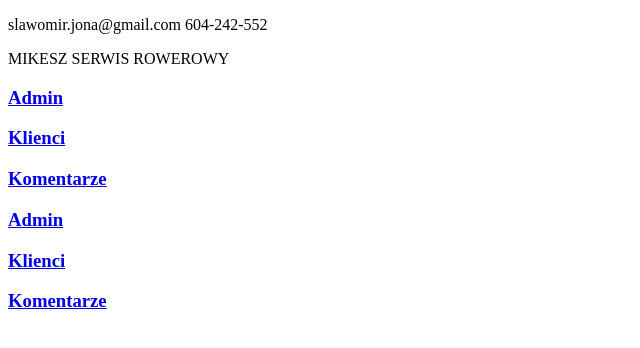
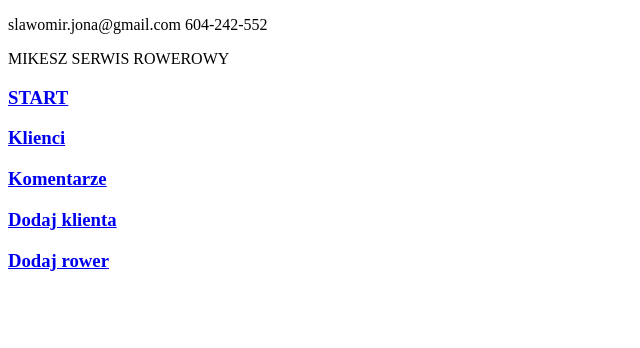
Before and after one commit to slawekpl81/bike_servis, a Django app: page / in a window 1280 px wide. Shown: the top 348 px of the page, without its empty margins (0-640 px from the left). Run offline with Django 3.2, Linux system fonts and the light colour scheme.

Commit message:
poprawki links

```diff
--- a/serwisrowerowy/urls.py
+++ b/serwisrowerowy/urls.py
@@ -18,10 +18,10 @@ from django.urls import path
 from clients_base import views
 
 urlpatterns = [
-    path('admin/', admin.site.urls),
-    path('', views.home),
-    path('clients/', views.clients),
-    path('comments/', views.comments),
-    path('new_client/', views.new_client),
-    path('new_bike/', views.new_bike),
+    path('admin/', admin.site.urls, name='admin'),
+    path('', views.home, name='home'),
+    path('clients/', views.clients, name='clients'),
+    path('comments/', views.comments, name='comments'),
+    path('new_client/', views.new_client, name='new_client'),
+    path('new_bike/', views.new_bike, name='new_bike'),
 ]
--- a/templates/base.html
+++ b/templates/base.html
@@ -10,21 +10,30 @@
     {% block content %}
 
     {% endblock content%}
-        <p id="admin_link">
-        <a href="admin/">
-            <h3>Admin</h3>
+        <p id="start">
+        <a href={% url 'home' %}>
+            <h3>START</h3>
         </a>
     </p>
-
     <p id="clients_link">
-        <a href="clients/">
+        <a href={% url 'clients' %}>
             <h3>Klienci</h3>
         </a>
     </p>
 
         <p id="comments_link">
-        <a href="/comments/">
+        <a href={% url 'comments' %}>
             <h3>Komentarze</h3>
+        </a>
+    </p>
+        <p id="new_client">
+        <a href={% url 'new_client' %}>
+            <h3>Dodaj klienta</h3>
+        </a>
+    </p>
+        <p id="comments_link">
+        <a href={% url 'new_bike' %}>
+            <h3>Dodaj rower</h3>
         </a>
     </p>
 </body>
--- a/templates/index.html
+++ b/templates/index.html
@@ -3,21 +3,6 @@
 {% extends 'base.html' %}
 
 {% block content %}
-        <p id="admin_link">
-        <a href="admin/">
-            <h3>Admin</h3>
-        </a>
-    </p>
 
-    <p id="clients_link">
-        <a href="clients/">
-            <h3>Klienci</h3>
-        </a>
-    </p>
 
-        <p id="comments_link">
-        <a href="comments/">
-            <h3>Komentarze</h3>
-        </a>
-    </p>
 {% endblock content%}
```
